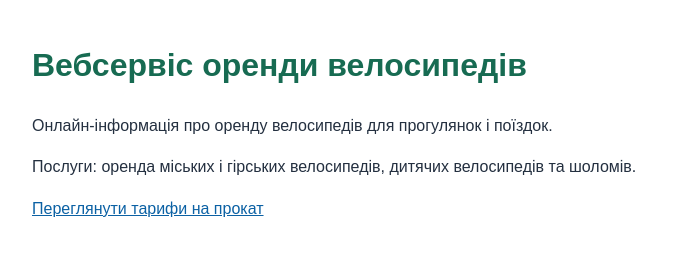
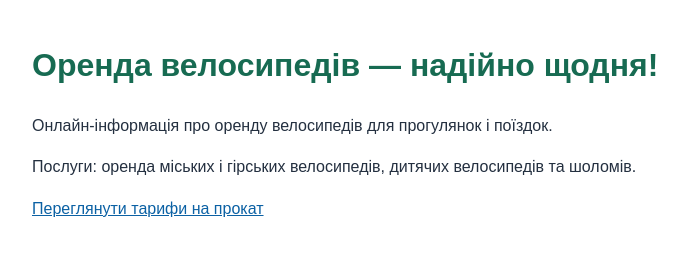
Before and after one commit to ArtemPL05/bike-rental-git, a plain HTML site: page index.html in a window 1280 px wide. Shown: the whole page, without its empty margins (228-915 px from the left). Drawn offline with Linux system fonts and the light colour scheme.

Commit message:
Update main page slogan

```diff
--- a/index.html
+++ b/index.html
@@ -7,7 +7,7 @@
     <link rel="stylesheet" href="styles.css">
 </head>
 <body>
-    <h1>Вебсервіс оренди велосипедів</h1>
+    <h1>Оренда велосипедів — надійно щодня!</h1>
     <p>Онлайн-інформація про оренду велосипедів для прогулянок і поїздок.</p>
     <p>Послуги: оренда міських і гірських велосипедів, дитячих велосипедів та шоломів.</p>
     <p><a href="tariffs.html">Переглянути тарифи на прокат</a></p>
```
